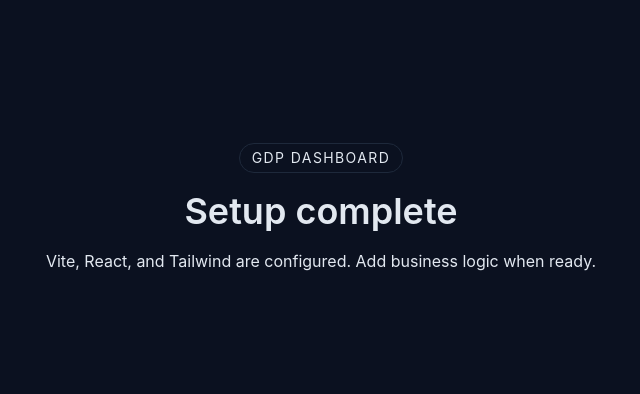
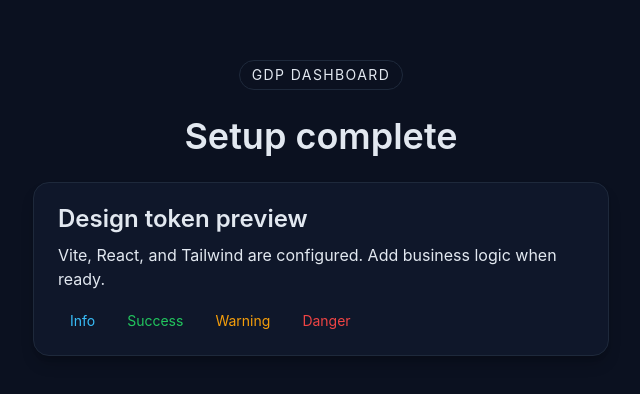
Before and after one commit to mdghamdy/gdp-dashboard, a React (Vite) app in the folder apps/web/: page / in a window 1280 px wide. Shown: the part 192-586 px from the top of the page, without its empty margins (319-959 px from the left). Built offline with nearby package versions, Linux system fonts and the light colour scheme.

Commit message:
Refine token-based UI

```diff
--- a/apps/web/src/App.tsx
+++ b/apps/web/src/App.tsx
@@ -1,14 +1,23 @@
 const App = () => {
   return (
     <main className="min-h-screen bg-canvas text-text">
-      <div className="mx-auto flex min-h-screen max-w-4xl flex-col items-center justify-center gap-4 px-6 text-center">
+      <div className="mx-auto flex min-h-screen max-w-4xl flex-col items-center justify-center gap-6 px-6 text-center">
         <span className="rounded-full border border-border px-3 py-1 text-caption uppercase tracking-widest text-text/70">
           GDP Dashboard
         </span>
         <h1 className="text-h1">Setup complete</h1>
-        <p className="text-body text-text/70">
-          Vite, React, and Tailwind are configured. Add business logic when ready.
-        </p>
+        <div className="w-full max-w-xl rounded-2xl border border-border bg-surface px-6 py-5 text-left shadow-lg shadow-black/20">
+          <h2 className="text-h2">Design token preview</h2>
+          <p className="mt-2 text-body text-text/70">
+            Vite, React, and Tailwind are configured. Add business logic when ready.
+          </p>
+          <div className="mt-4 flex flex-wrap gap-2 text-caption">
+            <span className="rounded-full bg-info/20 px-3 py-1 text-info">Info</span>
+            <span className="rounded-full bg-success/20 px-3 py-1 text-success">Success</span>
+            <span className="rounded-full bg-warning/20 px-3 py-1 text-warning">Warning</span>
+            <span className="rounded-full bg-danger/20 px-3 py-1 text-danger">Danger</span>
+          </div>
+        </div>
       </div>
     </main>
   );
```
